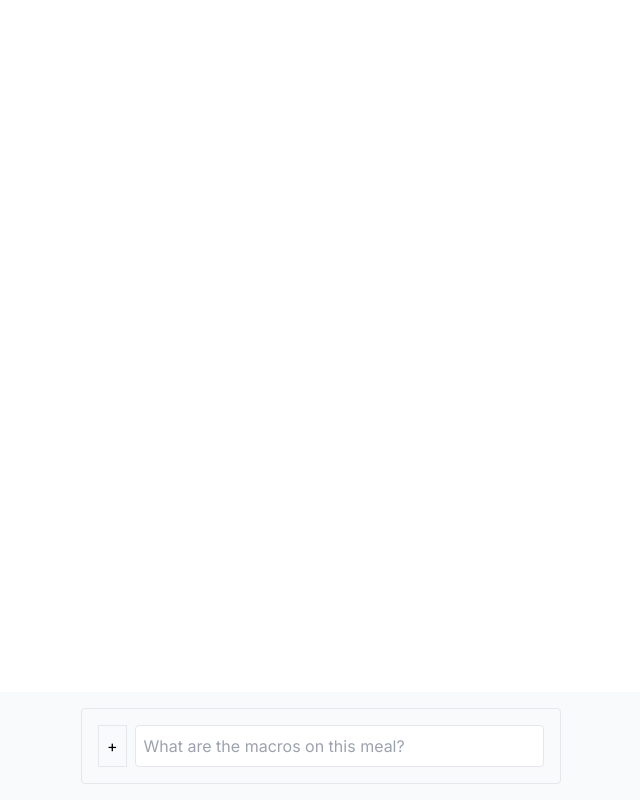
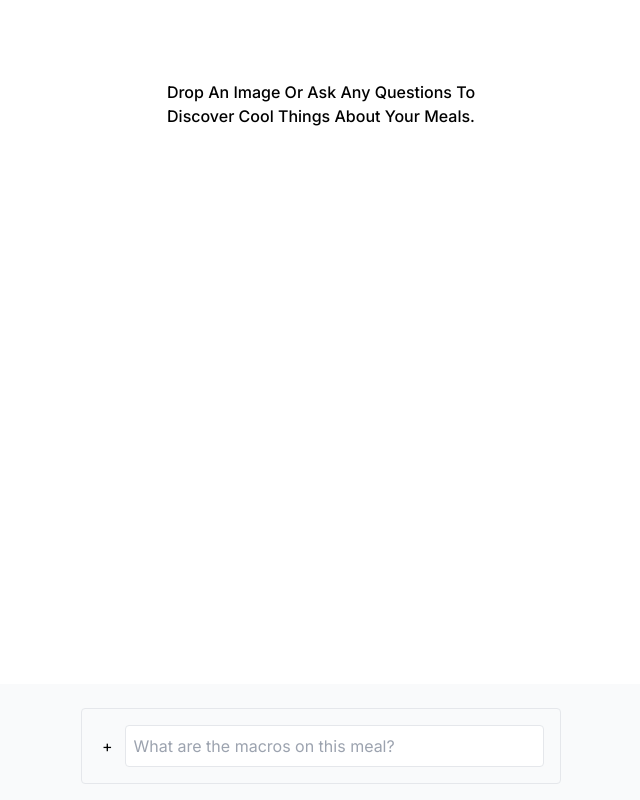
Before and after one commit to FrancoCanzani/calories-chat, a Next.js app: page / in a window 1280 px wide. Shown: the whole page, without its empty margins (319-959 px from the left). Built offline with nearby package versions, Linux system fonts and the light colour scheme.

Commit message:
adds reload and stop buttons

```diff
--- a/src/app/page.tsx
+++ b/src/app/page.tsx
@@ -5,8 +5,16 @@ import { useRef, useState } from 'react';
 import { useChat } from 'ai/react';
 
 export default function Chat() {
-  const { messages, input, handleInputChange, handleSubmit, setInput } =
-    useChat({
+  const {
+    messages,
+    input,
+    handleInputChange,
+    handleSubmit,
+    setInput,
+    stop,
+    reload,
+    isLoading,
+  } = useChat({
     api: '/api/chat',
   });
   const [imageUrls, setImageUrls] = useState<string[]>([]);
@@ -91,25 +99,51 @@ export default function Chat() {
 
   return (
     <div className='mx-auto flex w-full max-w-lg flex-col space-y-4 px-4 pb-60 pt-20'>
-      {messages.length > 0
-        ? messages.map((m) => (
+      {messages.length > 0 ? (
+        messages.map((m) => (
           <div key={m.id} className='whitespace-pre-wrap'>
             {m.role === 'user' ? 'User: ' : 'AI: '}
             {m.content}
           </div>
         ))
-        : null}
+      ) : (
+        <p className='text-center capitalize text-balance font-medium'>
+          Drop an image or ask any questions to discover cool things about your
+          meals.
+        </p>
+      )}
 
       <div className='fixed bottom-0 left-0 right-0 w-full bg-gray-50 z-20'>
         <div className='mx-auto max-w-lg px-4 py-4'>
-          {input.length < 1 && imageUrls.length > 0 && messages.length < 1 && (
+          <div className='mb-2 space-x-2 flex items-start justify-start'>
+            {input.length < 1 &&
+              imageUrls.length > 0 &&
+              messages.length < 1 && (
                 <button
-              className='mb-1'
+                  className='bg-yellow-200 capitalize px-2 py-1 font-medium text-xs rounded-sm'
                   onClick={() => setInput('What are the macros on this meal?')}
                 >
                   What are the macros on this meal?
                 </button>
               )}
+            {isLoading && (
+              <button
+                className='bg-yellow-200 capitalize px-2 py-1 font-medium text-xs rounded-sm'
+                onClick={() => stop()}
+              >
+                Stop
+              </button>
+            )}
+            {messages.length > 0 &&
+              messages[messages.length - 1].role === 'assistant' && (
+                <button
+                  className='bg-yellow-200 capitalize px-2 py-1 font-medium text-xs rounded-sm'
+                  onClick={() => reload()}
+                >
+                  Reload
+                </button>
+              )}
+          </div>
           <div className='rounded border p-4'>
             <FilePreview />
             <form
@@ -133,7 +167,7 @@ export default function Chat() {
               <button
                 type='button'
                 onClick={handleFileButtonClick}
-                className='mr-2 p-2 border'
+                className='mr-2 p-1'
               >
                 +
               </button>
```
Lines whose indentation alone changed are shown as unchanged.
